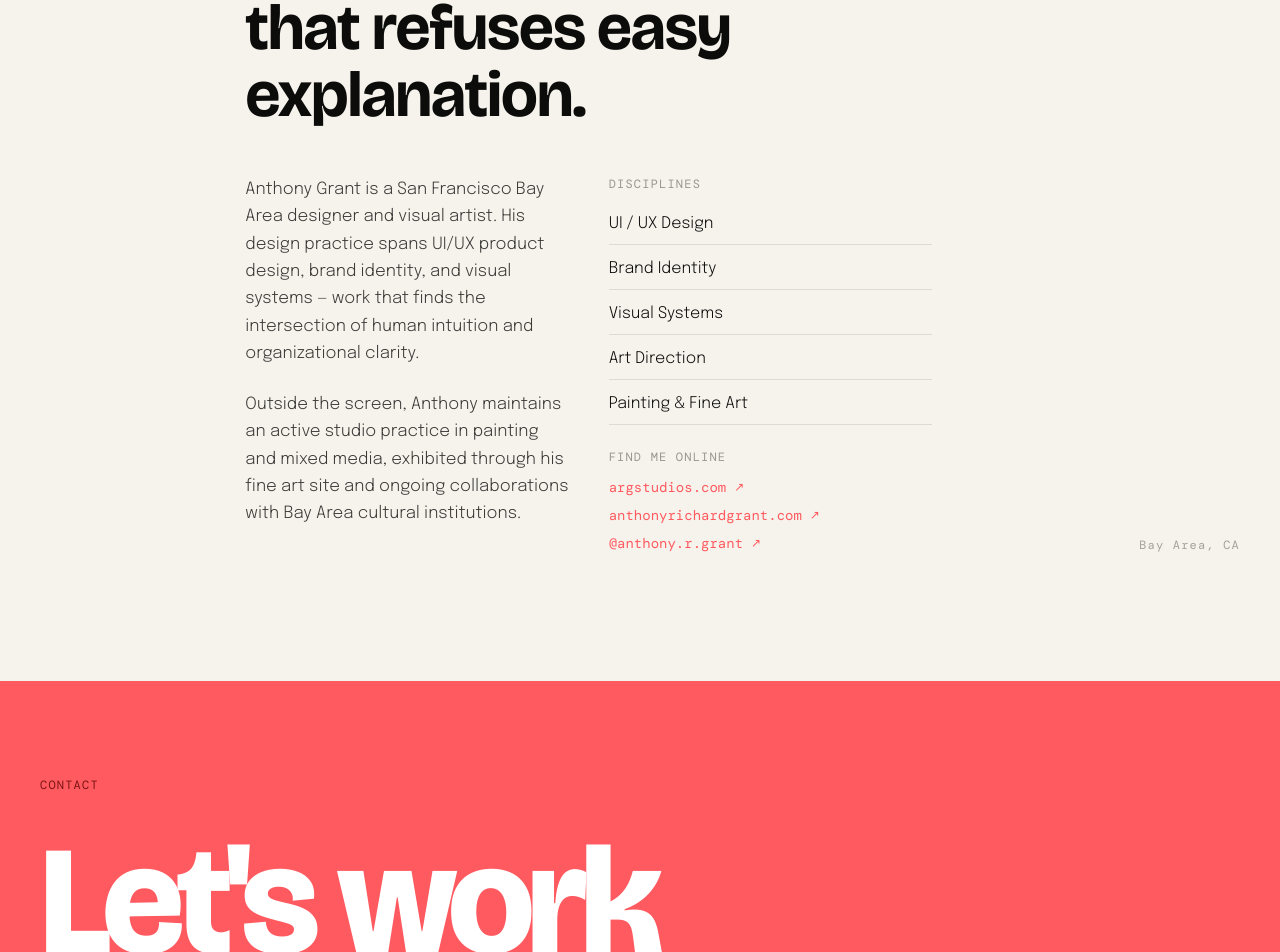
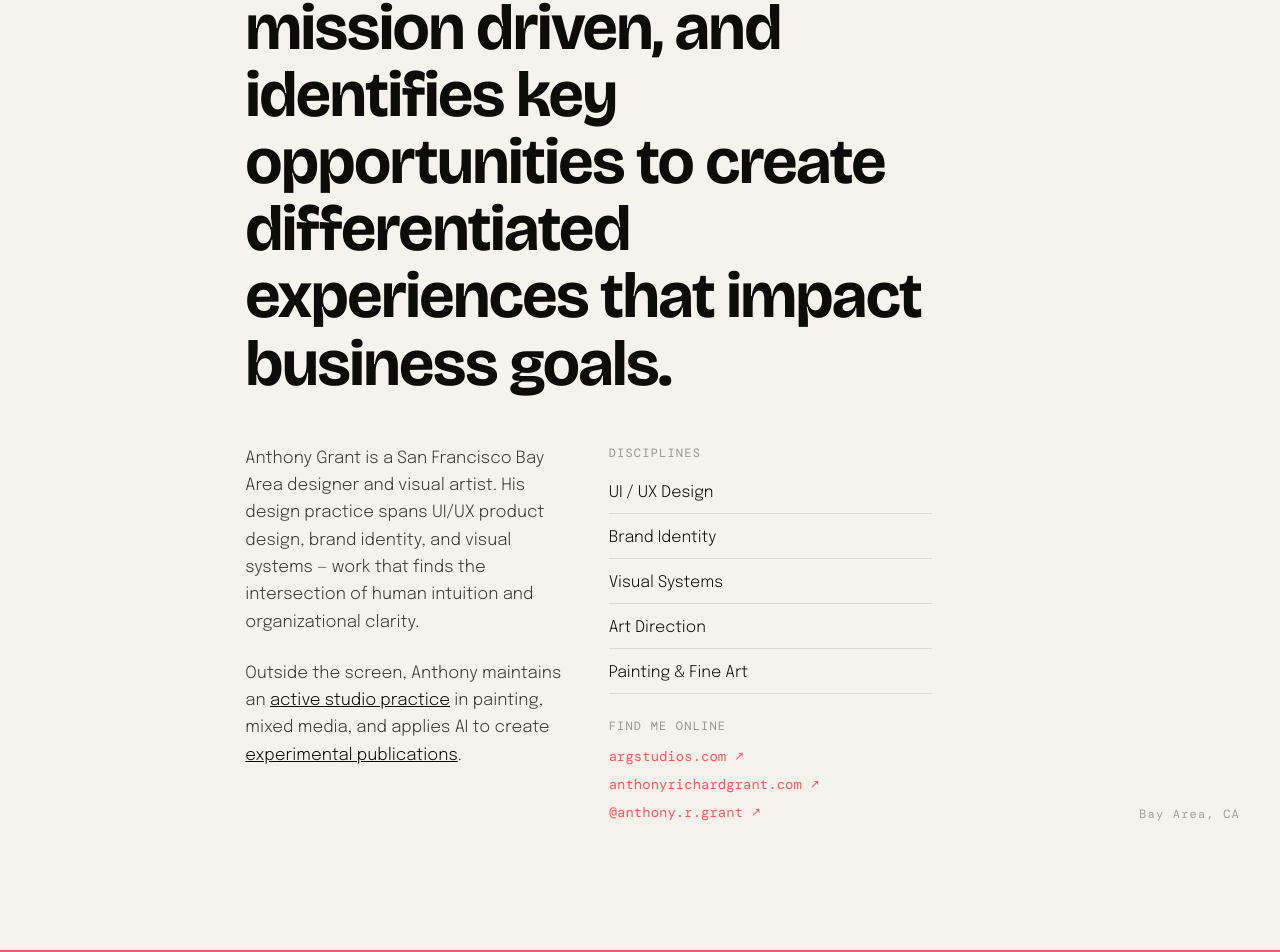
Before and after one commit to anthony-grant/argstudios, a React (Vite) app: page / in a window 1280 px wide. Shown: the part 2475-3427 px from the top of the page. Built offline with nearby package versions, Linux system fonts and the light colour scheme; a web font is replaced by a local one.

Commit message:
About section: update tagline copy, link active studio practice and experimental publications

```diff
--- a/src/pages/Home.tsx
+++ b/src/pages/Home.tsx
@@ -294,7 +294,7 @@ function About() {
 
         <div className="md:col-span-7">
           <p className="font-['Bricolage_Grotesque',sans-serif] font-bold leading-[1.05] tracking-tight mb-12" style={{ fontSize: "clamp(2rem, 5vw, 5rem)", color: DARK }}>
-            Interfaces that feel inevitable. Brands that earn recognition. Art that refuses easy explanation.
+            Anthony is a Product Designer who advocates for users, is mission driven, and identifies key opportunities to create differentiated experiences that impact business goals.
           </p>
 
           <div className="grid grid-cols-1 md:grid-cols-2 gap-10">
@@ -303,7 +303,14 @@ function About() {
                 Anthony Grant is a San Francisco Bay Area designer and visual artist. His design practice spans UI/UX product design, brand identity, and visual systems — work that finds the intersection of human intuition and organizational clarity.
               </p>
               <p className="font-['Epilogue',sans-serif] font-light leading-relaxed" style={{ fontSize: "1.05rem", color: "rgba(12,12,11,0.8)" }}>
-                Outside the screen, Anthony maintains an active studio practice in painting and mixed media, exhibited through his fine art site and ongoing collaborations with Bay Area cultural institutions.
+                Outside the screen, Anthony maintains an{" "}
+                <a href="https://anthonyrichardgrant.com" target="_blank" rel="noreferrer" className="underline hover:opacity-60 transition-opacity" style={{ color: DARK }}>
+                  active studio practice
+                </a>{" "}
+                in painting, mixed media, and applies AI to create{" "}
+                <a href="https://slowfeedzine.com" target="_blank" rel="noreferrer" className="underline hover:opacity-60 transition-opacity" style={{ color: DARK }}>
+                  experimental publications
+                </a>.
               </p>
             </div>
 
```
